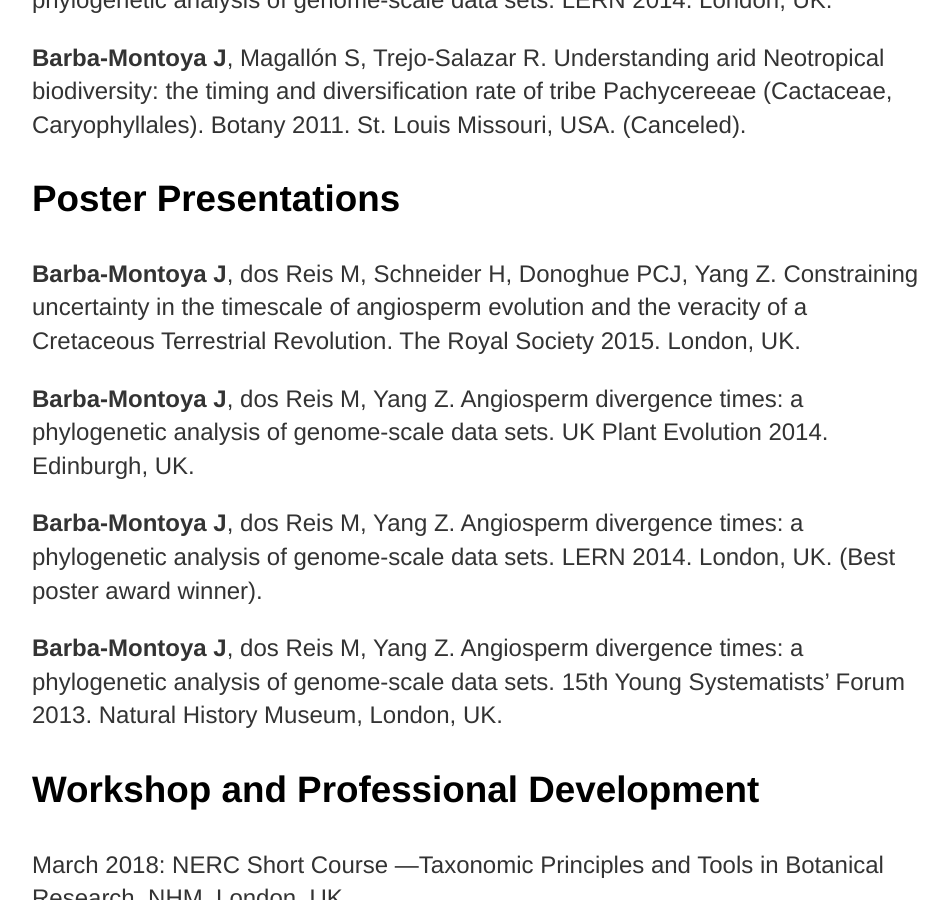
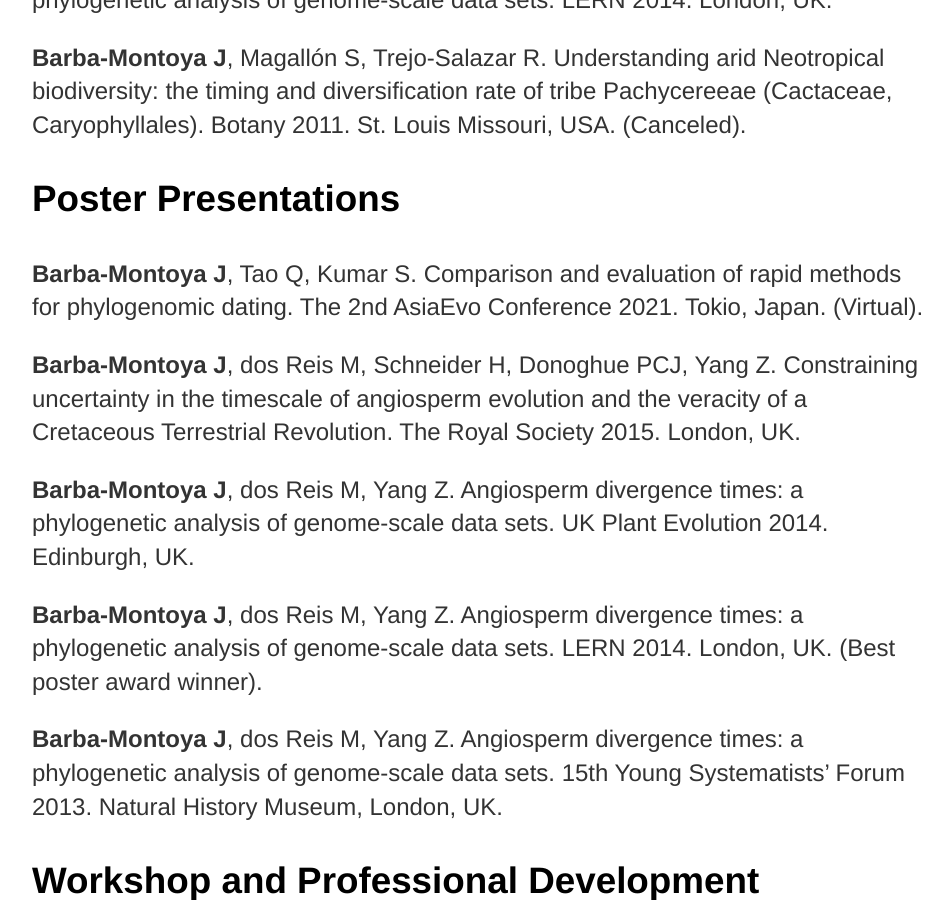
Before and after one commit to josebarbamontoya/josebarbamontoya.github.io, a Jekyll site: the page built from about/index.html, in a window 1280 px wide and 900 px high, scrolled down 4002 px. Shown: the whole window, without its empty margins (160-1112 px from the left). Built offline with Jekyll 4.4.1, drawn with Linux system fonts in a browser that asks for light colours.

Commit message:
Update index.html

```diff
--- a/about/index.html
+++ b/about/index.html
@@ -48,6 +48,7 @@
 		<p><b>Barba-Montoya J</b>, Magallón S, Trejo-Salazar R. Understanding arid Neotropical biodiversity: the timing and diversification rate of tribe Pachycereeae (Cactaceae, Caryophyllales). Botany 2011. St. Louis Missouri, USA. (Canceled).
 
 	<h3>Poster Presentations</h3>
+		<p><b>Barba-Montoya J</b>, Tao Q, Kumar S. Comparison and evaluation of rapid methods for phylogenomic dating. The 2nd AsiaEvo Conference 2021. Tokio, Japan. (Virtual).
 		<p><b>Barba-Montoya J</b>, dos Reis M, Schneider H, Donoghue PCJ, Yang Z. Constraining uncertainty in the timescale of angiosperm evolution and the veracity of a Cretaceous Terrestrial Revolution. The Royal Society 2015. London, UK.
 		<p><b>Barba-Montoya J</b>, dos Reis M, Yang Z. Angiosperm divergence times: a phylogenetic analysis of genome-scale data sets. UK Plant Evolution 2014. Edinburgh, UK.
 		<p><b>Barba-Montoya J</b>, dos Reis M, Yang Z. Angiosperm divergence times: a phylogenetic analysis of genome-scale data sets. LERN 2014. London, UK. (Best poster award winner).
```
